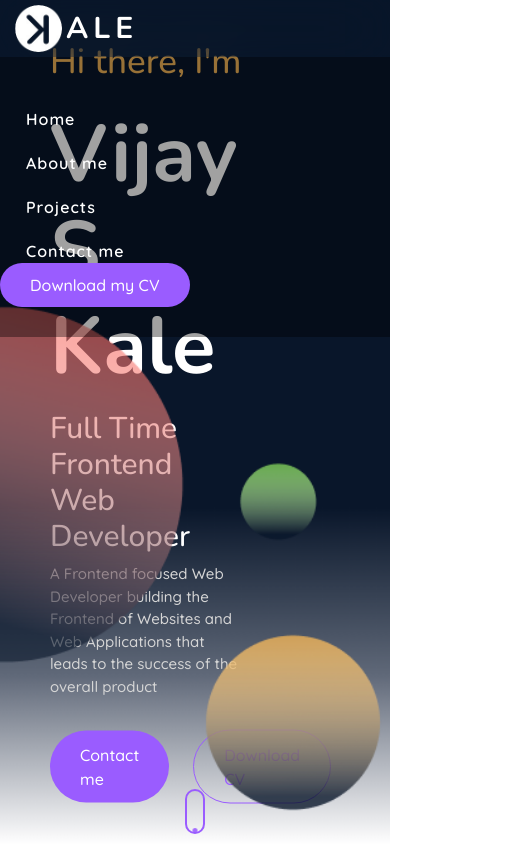
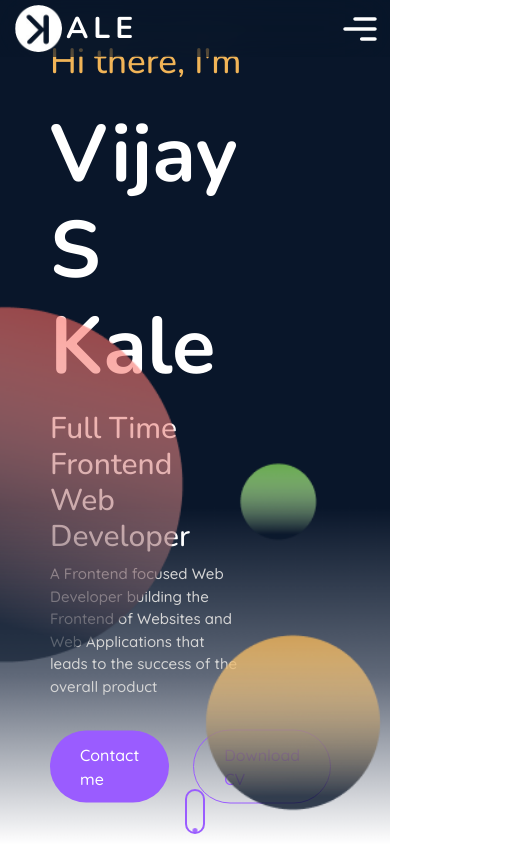
Before and after one commit to vijayK006/portfolio, a Next.js app: page / in a window 390 px wide. Shown: the top 844 px of the page, 511 px wide, since content can reach past the window. Built offline with nearby package versions, Linux system fonts and the light colour scheme.

Commit message:
responsiveness issue fixed

```diff
--- a/layouts/Navbar.jsx
+++ b/layouts/Navbar.jsx
@@ -2,8 +2,15 @@ import Image from 'next/image'
 import React from 'react'
 import logo from '../public/logo/logo.png';
 import Link from 'next/link';
+import { CgMenuRight } from "react-icons/cg";
+
 
 const Navbar = () => {
+  const togglemenu=()=>{
+const menu = document.getElementById('menu');
+menu.classList.toggle('openmenu')
+  }
+
   return (
     <>
      <nav>
@@ -12,7 +19,7 @@ const Navbar = () => {
             <h5 className='margin-0 '>ALE</h5>
         </div>
 
-        <ul className='nav_items'>
+        <ul className='nav_items' id='menu'>
 <Link href="/"><li className='nav_list'>Home</li></Link>
 <Link href="#aboutme"><li className='nav_list'>About me</li></Link>
 <Link href="/"><li className='nav_list'>Projects</li></Link>
@@ -20,6 +27,10 @@ const Navbar = () => {
 
 <Link href='/vijay-cv-2024.pdf' target='_black' download="vijay-cv-2024.pdf" className='btn-banner light'>Download my CV</Link>
         </ul>
+
+        <div className='menu' onClick={togglemenu}>
+        <CgMenuRight  className='icon'/>
+        </div>
      </nav>
     </>
   )
--- a/src/app/globals.css
+++ b/src/app/globals.css
@@ -184,7 +184,6 @@ span {
   transform: translateX(-50%);
   border-radius: 50px;
   animation: movetb 3s linear 3s infinite;
-  ;
 }
 
 @keyframes movetb {
@@ -234,7 +233,7 @@ span {
   -webkit-text-stroke: 3px rgb(255 255 255 / 0%);
   color: transparent;
   z-index: -1;
-  font-size: 70px;
+
   text-shadow: -20px 0px 2px #d7d7d7;
 }
 
--- a/src/app/responsive.css
+++ b/src/app/responsive.css
@@ -1,10 +1,16 @@
-@media only screen and (max-width:600px){
-nav{
+@media only screen and (max-width:600px) {
+    nav {
         padding: 0px 10px;
 
     }
 
-.nav_items{
+    .section_header span {
+        display: none;
+        font-size: 25px;
+        left: 20px;
+    }
+
+    .nav_items {
         display: block;
         position: absolute;
         top: 100%;
@@ -14,38 +20,71 @@ nav{
         width: 100%;
         background: rgba(0, 0, 0, 0.37);
         padding: 40px 0px;
+        transform-origin: top;
+        transform: scaleY(0);
+        transition: all 0.3s ease-in-out;
+    }
+
+    .openmenu {
+        transform: none;
+    }
+
+    .menu {
+        display: block;
+    }
+
+    .menu .icon {
+        font-size: 40px;
+        color: white;
     }
 }
 
-@media only screen and (min-width:768px){
-nav{
+@media only screen and (min-width:768px) {
+    nav {
         padding: 0px 70px;
 
     }
 
-.nav_items{
+    .section_header span {
+        font-size: 70px;
+
+    }
+
+    .nav_items {
         display: flex;
+    }
+
+    .menu {
+        display: block;
     }
 }
 
-@media only screen and (min-width:998px){
-nav{
+@media only screen and (min-width:998px) {
+    nav {
         padding: 0px 100px;
 
     }
 
-.nav_items{
+    .nav_items {
         display: flex;
+    }
+
+    .menu {
+        display: none;
     }
 }
 
-@media only screen and (min-width:1400px){
-nav{
+@media only screen and (min-width:1400px) {
+    nav {
         padding: 0px 100px;
 
     }
 
-.nav_items{
+    .nav_items {
         display: flex;
     }
+
+    .menu {
+        display: none;
     }
+}
```
Lines whose indentation alone changed are shown as unchanged.
